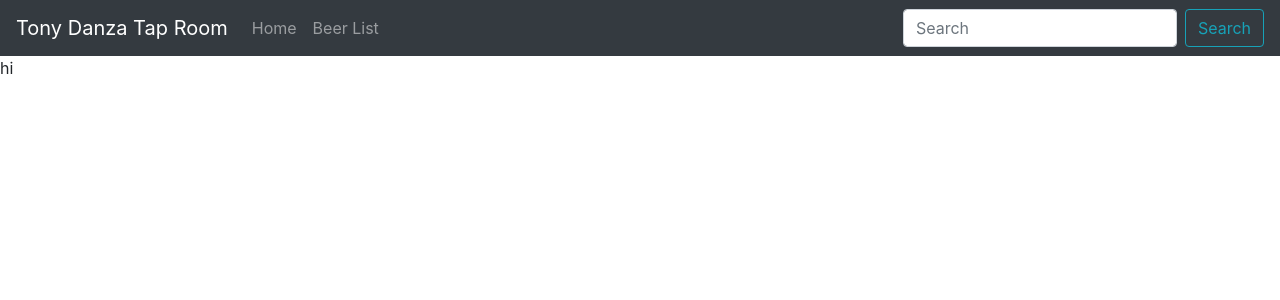
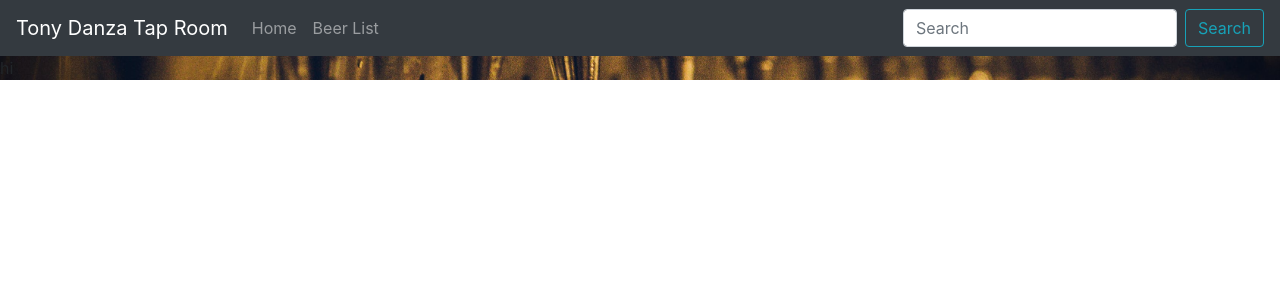
Before and after one commit to Michael-Wayne-Wells/tap-room, a React (Create React App) app: page / in a window 1280 px wide. Shown: the top 300 px of the page. Built offline with nearby package versions, Linux system fonts and the light colour scheme.

Commit message:
add background image for header

```diff
--- a/src/components/Header.jsx
+++ b/src/components/Header.jsx
@@ -1,13 +1,24 @@
-import React from 'react'
-import NavigationBar from './NavigationBar'
-import HeaderBody from './HeaderBody'
+import React from "react";
+import NavigationBar from "./NavigationBar";
+import HeaderBody from "./HeaderBody";
+import beer from "../beer.jpeg"
 
 function Header() {
-  return(
-    <div>
-      <NavigationBar/>
-      <HeaderBody/>
+  return (
+    <div className="headerFull">
+      <style jsx>
+        {`
+          .headerFull {
+            background: url(${beer});
+            background-size: 100%;
+            background-repeat: no-repeat;
+            background-position: center;
+          }
+        `}
+      </style>
+      <NavigationBar />
+      <HeaderBody />
     </div>
-  )
+  );
 }
- export default Header
+export default Header;
```
Also changed, not shown: src/beer.jpeg (added), src/logo.svg (deleted).
